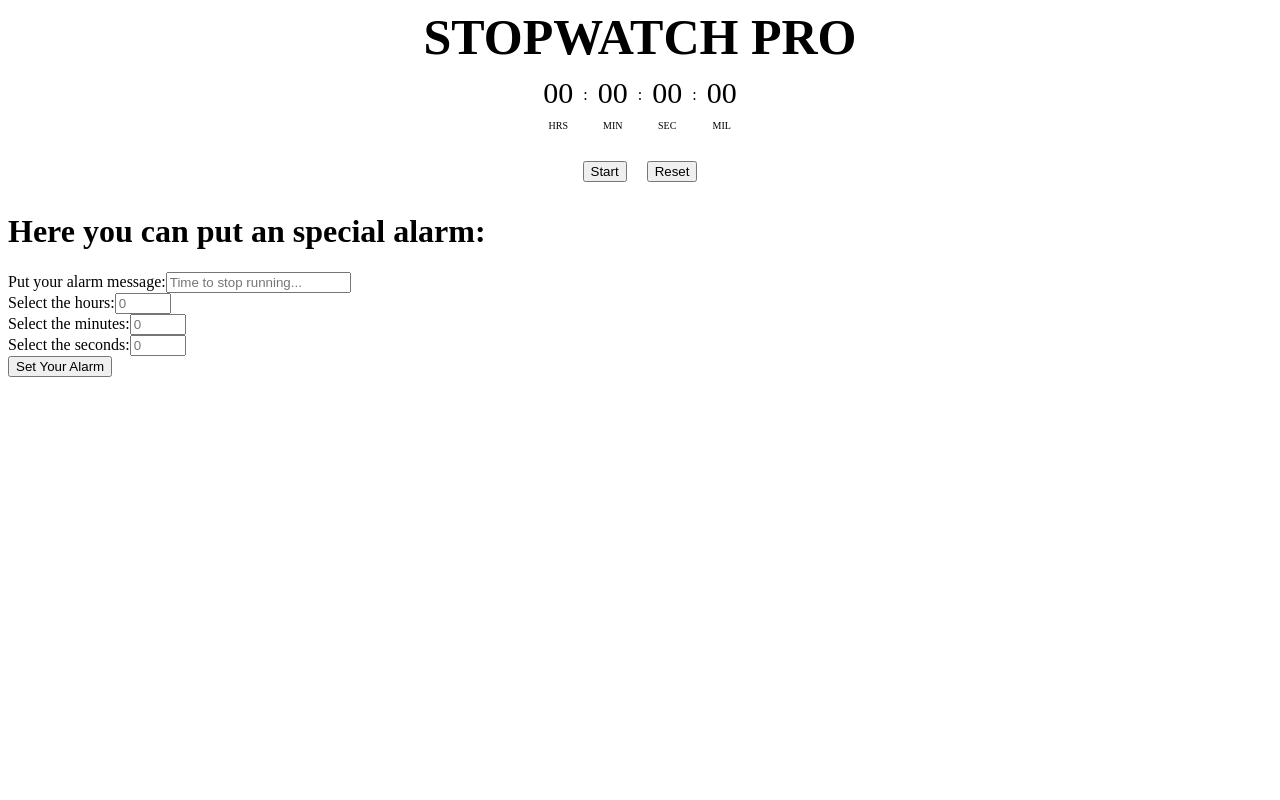
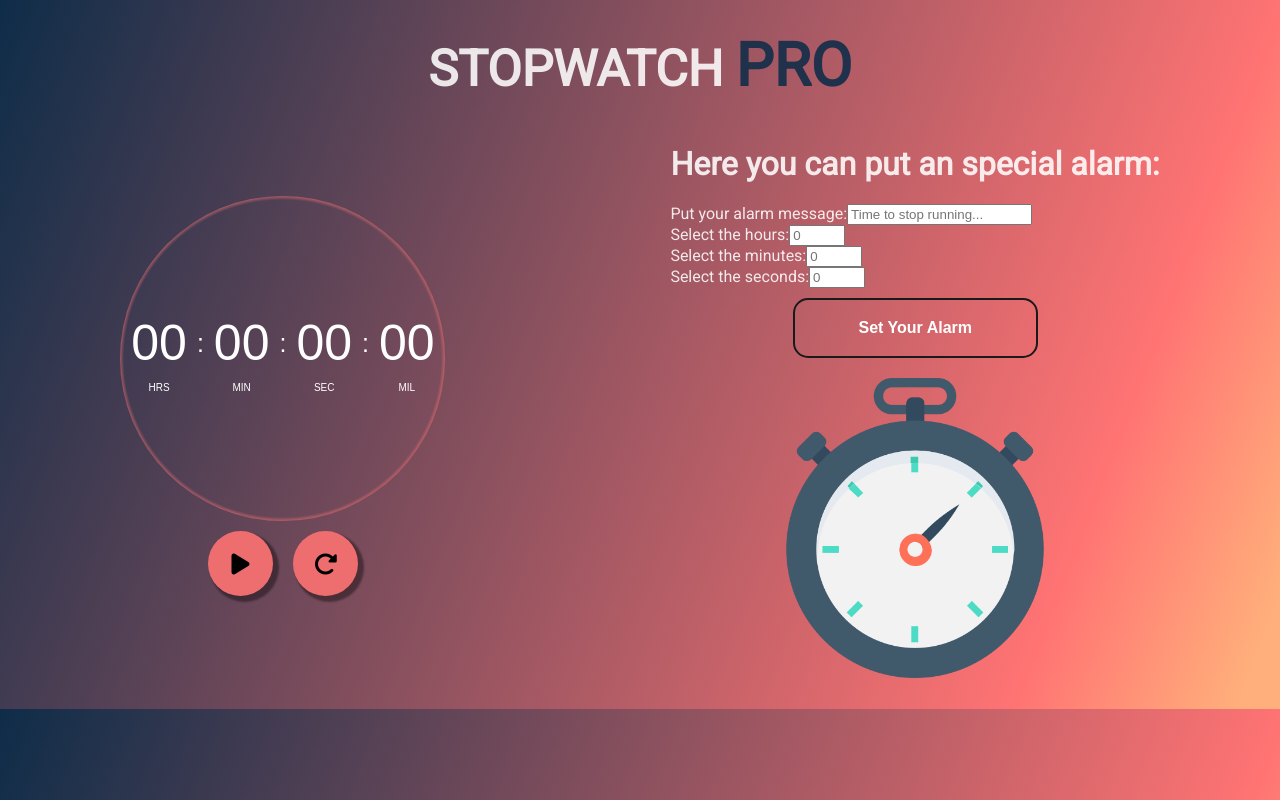
Before and after one commit to danielsalvas/stopwatch-react, a React (Vite) app: page / in a window 1280 px wide. Built offline with nearby package versions, Linux system fonts and the light colour scheme.

Commit message:
[Feature] Stopwatch component with styles was done!

```diff
--- a/index.html
+++ b/index.html
@@ -4,6 +4,7 @@
     <meta charset="UTF-8" />
     <link rel="icon" type="image/svg+xml" href="/stopwatch.png" />
     <meta name="viewport" content="width=device-width, initial-scale=1.0" />
+    <script src="https://kit.fontawesome.com/d93e52d8e7.js" crossorigin="anonymous"></script>
     <title>Stopwatch Pro</title>
   </head>
   <body>
--- a/src/App.css
+++ b/src/App.css
@@ -1,8 +1,27 @@
+@import url('https://fonts.googleapis.com/css2?family=Roboto&display=swap');
+
+.container__app {
+  font-family: 'Roboto', sans-serif;
+}
+
+.container__layout {
+  display: flex;
+  justify-content: space-around;
+  align-items: center;
+  height: 600px;
+}
 
 .title {
   text-align: center;
   font-size: 50px;
   font-weight: bold;
+  margin-top: 30px;
+}
+
+.title__2 {
+  color: #1F314B;
+  font-weight: bold;
+  font-size: 60px;
 }
 
 .container__buttons {
@@ -12,4 +31,17 @@
 
 .button__stopwatch {
   margin: 10px;
+  background-color: #EE6E70;
+  width: 65px;
+  height: 65px;
+  border-radius: 50%;
+  border: none;
+  font-size: 1.5em;
+  padding: 8%;
+  box-shadow: 4px 4px 2px 2px rgba(0, 0, 0, 0.384);
+  outline: none;
+  cursor: pointer;
+  display: flex;
+  align-items: center;
+  justify-content: center;
 }
--- a/src/App.jsx
+++ b/src/App.jsx
@@ -39,24 +39,30 @@ function App() {
   }
 
   return (
-    <div className="App">
+    <div className="container__app">
       <div className='title'>
-        STOPWATCH PRO
+        STOPWATCH <span className='title__2'>PRO</span>
       </div>
 
+      <div className='container__layout'>
+        <div className='container__stopwatch'>
           <Stopwatch time={time} />
 
           <div className='container__buttons'>
               {running ? (
-            <button onClick={() => {setRunning(false)}} className='button__stopwatch'>Stop</button>
+                <button onClick={() => {setRunning(false)}} className='button__stopwatch'><i className="fa-solid fa-stop"></i></button>
               ) : (
-            <button onClick={() => {setRunning(true)}} className='button__stopwatch'>Start</button>
+                <button onClick={() => {setRunning(true)}} className='button__stopwatch'><i className="fa-solid fa-play"></i></button>
               )}
 
-            <button onClick={() => {handleReset()}} className='button__stopwatch'>Reset</button>
+                <button onClick={() => {handleReset()}} className='button__stopwatch'><i className="fa-solid fa-rotate-right"></i></button>
+          </div>
         </div>
 
-      <FormAlarm setAlarm={setAlarm} setMessage={setMessage} />
+        <div>
+         <FormAlarm setAlarm={setAlarm} setMessage={setMessage} message={message} />
+        </div>
+      </div>
 
     </div>
   )
--- a/src/components/formAlarm/FormAlarm.jsx
+++ b/src/components/formAlarm/FormAlarm.jsx
@@ -1,7 +1,8 @@
 import { useRef } from 'react'
 import styles from './formalarm.module.css'
+import stopwatchImage from '../../assets/stopwatch.png'
 
-const FormAlarm = ({ setAlarm, setMessage }) => {
+const FormAlarm = ({ setAlarm, setMessage, message }) => {
 
     let messageRef = useRef()
     let hoursRef = useRef()
@@ -19,16 +20,12 @@ const FormAlarm = ({ setAlarm, setMessage }) => {
         setMessage(messageRef.current.value)
 
         messageRef.current.value = ''
-        hoursRef.current.value = 0
-        minutesRef.current.value = 0
-        secondsRef.current.value = 0
     }
 
     return (
-        <div>
+        <div className={styles.container__form}>
             <div>
                 <h1>Here you can put an special alarm:</h1>
-            </div>
                 <form
                     onSubmit={handleSubmit}
                 >
@@ -38,7 +35,7 @@ const FormAlarm = ({ setAlarm, setMessage }) => {
                     </div>
                     <div>
                         <label className='input__title'>Select the hours:</label>
-                    <input ref={hoursRef} name="hours" type="number" placeholder="0" min="0" max="59" />
+                        <input ref={hoursRef} name="hours" type="number" placeholder="0" min="0" max="99" />
                     </div>
                     <div>
                         <label className='input__title'>Select the minutes:</label>
@@ -48,14 +45,25 @@ const FormAlarm = ({ setAlarm, setMessage }) => {
                         <label className='input__title'>Select the seconds:</label>
                         <input ref={secondsRef} name="seconds" type="number" placeholder="0" min="0" max="59" />
                     </div>
-                <div className='t'>
+                    <div className={styles.div__form__button}>
                         <input
                             type="submit"
-                        className=""
+                            className={styles.form__button}
                             value='Set Your Alarm'
                         />
                     </div>
                 </form>
+
+                { message && (
+                    <div>
+                    Your alarm was set successfully
+                    </div>
+                )}
+            </div>
+
+            <div className={styles.container__image}>
+                <img src={stopwatchImage} className={styles.form__image} />
+            </div>
         </div>
     )
 }
--- a/src/components/formAlarm/formalarm.module.css
+++ b/src/components/formAlarm/formalarm.module.css
@@ -0,0 +1,54 @@
+
+
+.container__image{
+    display: flex;
+    justify-content: center;
+    align-items: center;
+    margin-top: 10px;
+}
+
+.form__image {
+    width: 300px;
+}
+
+.div__form__button{
+    text-align: center;
+}
+
+.form__button {
+  appearance: none;
+  background-color: transparent;
+  border: 2px solid #1A1A1A;
+  border-radius: 15px;
+  box-sizing: border-box;
+  color: #FFFFFF;
+  cursor: pointer;
+  display: inline-block;
+  font-size: 16px;
+  font-weight: 600;
+  line-height: normal;
+  margin: 10px 0;
+  min-height: 60px;
+  outline: none;
+  padding: 16px 24px;
+  text-align: center;
+  text-decoration: none;
+  transition: all 300ms cubic-bezier(.23, 1, 0.32, 1);
+  user-select: none;
+  -webkit-user-select: none;
+  touch-action: manipulation;
+  width: 50%;
+  will-change: transform;
+}
+
+.form__button:hover {
+  color: #fff;
+  background-color: #40596B;
+  box-shadow: rgba(0, 0, 0, 0.25) 0 8px 15px;
+  transform: translateY(-2px);
+}
+
+.form__button:active {
+  box-shadow: none;
+  transform: translateY(0);
+}
--- a/src/components/stopwatch/Stopwatch.jsx
+++ b/src/components/stopwatch/Stopwatch.jsx
@@ -1,6 +1,6 @@
 import styles from './stopwatch.module.css'
 
-const Stopwatch = ({time}) => {
+const Stopwatch = ({ time }) => {
 
   return (
     <div className={styles.container__time}>
--- a/src/components/stopwatch/stopwatch.module.css
+++ b/src/components/stopwatch/stopwatch.module.css
@@ -1,6 +1,15 @@
 .container__time {
-    display: flex;
-    justify-content: center;
+  display: flex;
+  justify-content: center;
+  align-items: center;
+  font-family: sans-serif;
+  color: #fff;
+  height: 325px;
+  width: 325px;
+  border-radius: 50%;
+  background: radial-gradient(ellipse at center,
+    rgba(255,113,12,0) 69%,
+    #EE6E70 72%);
   }
 
   .time__title {
@@ -8,12 +17,13 @@
   }
 
   .time__value {
-    font-size: 30px;
+    font-size: 50px;
   }
 
   .colon__division {
     position: relative;
-    top: 20px;
+    font-size: 25px;
+    bottom: 15px;
   }
 
   .time__flex {
--- a/src/index.css
+++ b/src/index.css
@@ -0,0 +1,6 @@
+:root {
+
+  color: rgba(255, 255, 255, 0.87);
+  background-image: linear-gradient( 111.1deg,  rgba(0,40,70,1) -4.8%, rgba(255,115,115,1) 82.7%, rgba(255,175,123,1) 97.2% );
+
+}
```
Also changed, not shown: src/assets/stopwatch.png (added). Lines whose indentation alone changed are shown as unchanged.
